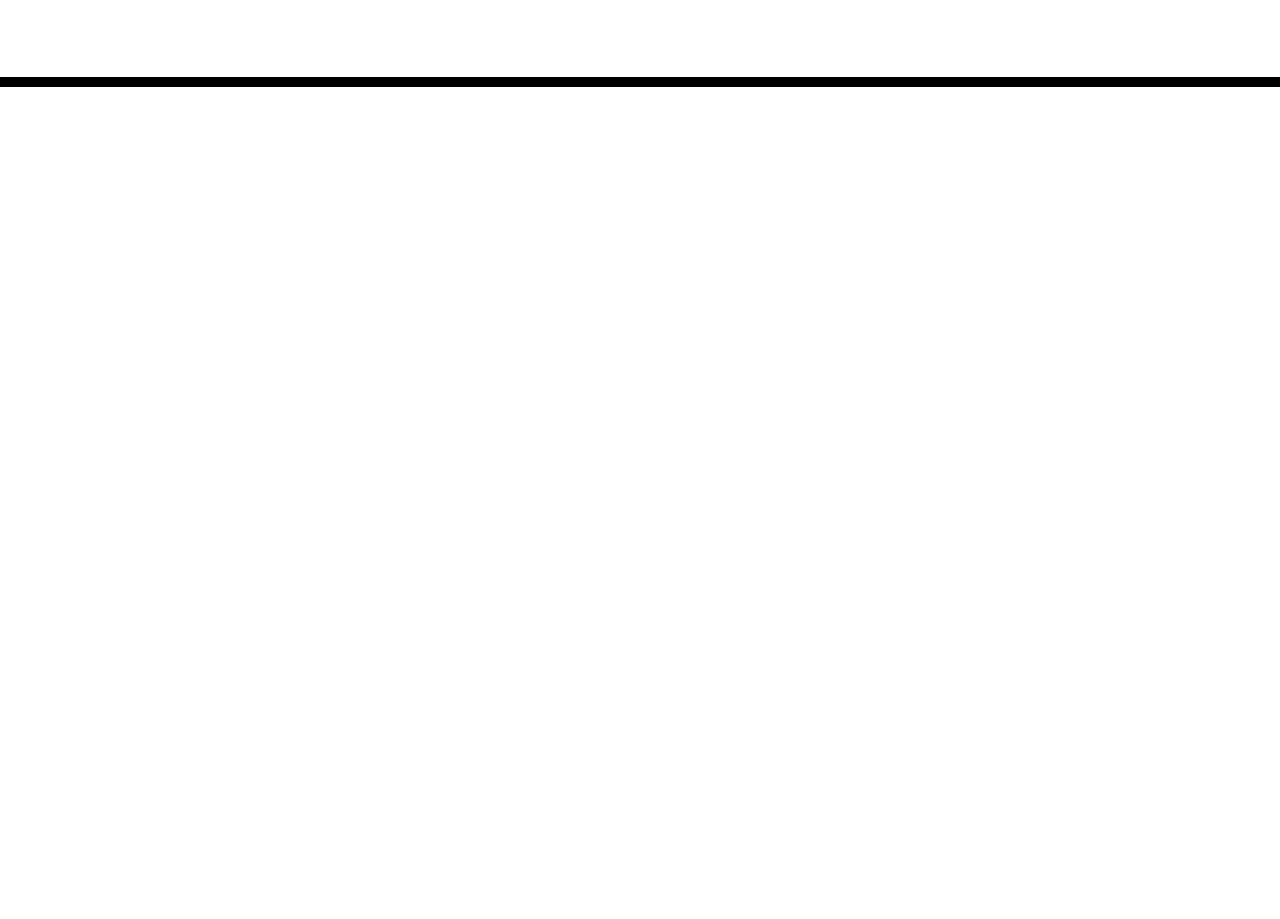
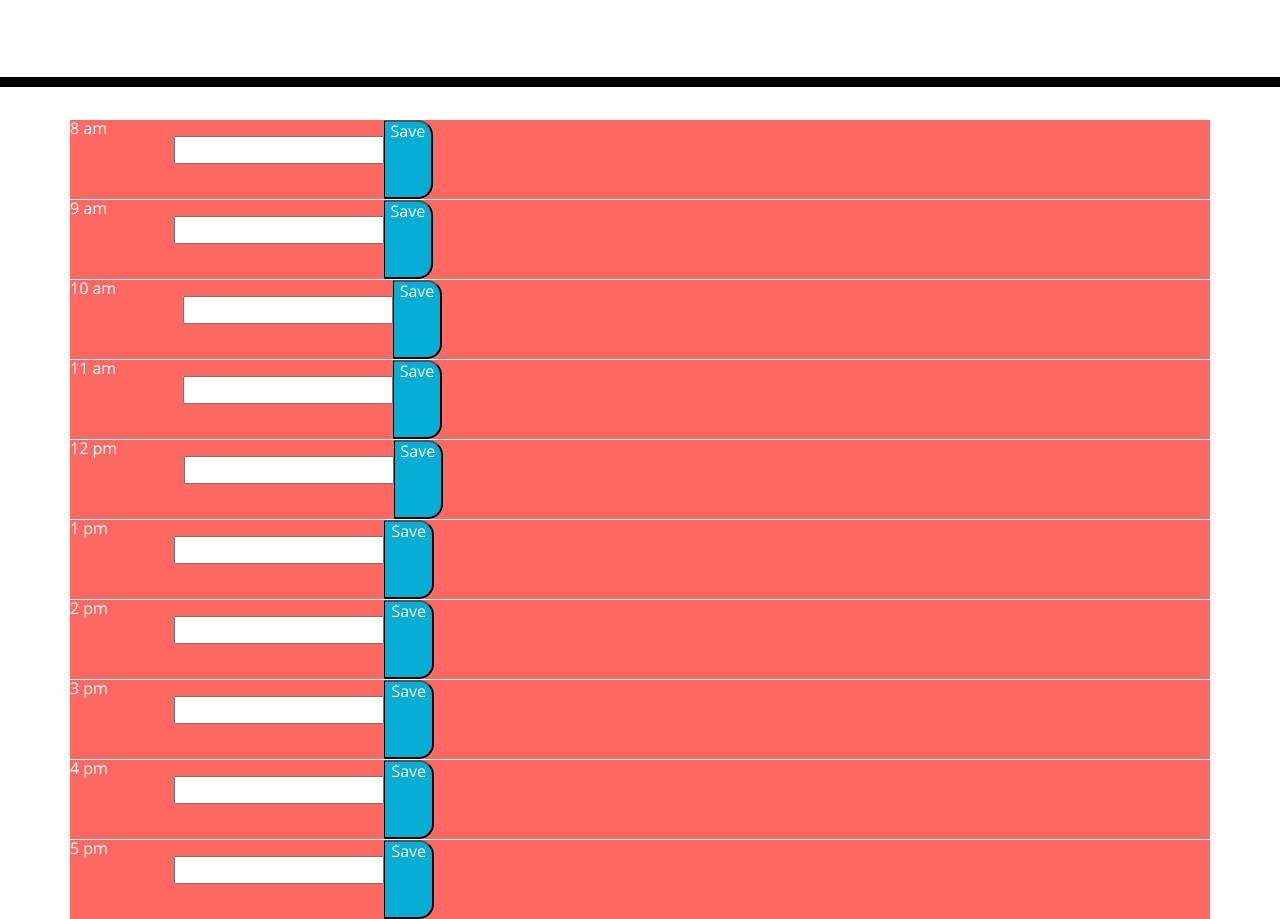
Before and after one commit to JeffM33/dailyPlanner, a plain HTML site: page index.html in a window 1280 px wide. Shown: the part 181-1100 px from the top of the page. Before the commit the page ends 800 px from the top, so only its background shows below. Drawn offline with nearby package versions, Linux system fonts and the light colour scheme.

Commit message:
added event listener on btn, time function, render message, added rows for html

```diff
--- a/assets/css/style.css
+++ b/assets/css/style.css
@@ -63,6 +63,9 @@ body {
     border-bottom-right-radius: 15px;
     background-color: #06aed5;
     color: white;
+    display: flex;
+    flex-direction: row-reverse;
+    justify-content: flex-end;
   }
 
   .saveBtn i:hover {
--- a/assets/js/script.js
+++ b/assets/js/script.js
@@ -2,6 +2,36 @@
 let clock = moment().format('MMMM Do YYYY, h:mm:ss a');
 $("currentDay").html(clock);
 
+let eightEvent = document.getElementById("#8am")
+let saveBtn = document.querySelector("#saveBtn");
+let descriptionText = document.querySelector("#text");
 
-// Need to get current # of hours between 8-5
+// Need to get current hour and set class to past present future
+function time() {
+    let currentTime = moment().hour();
+
+    if(currentTime === this.hour()){
+        this.addClass("present");
+    } else if (currentTime < this.hour()){
+        this.addClass("future");
+    } else {
+        this.addClass("past");
+    }
+}
 // Need to make a custom array with 3 elements, hour, event, and save button in local storage
+
+saveBtn.addEventListener("click", function(event) {
+    event.preventDefault();
+
+    var descEvent = "";
+
+    localStorage.setItem("description", JSON.stringify(descEvent));
+    renderMessage();
+});
+
+function renderMessage() {
+    var desc = JSON.parse(localStorage.getItem("description"));
+    if(desc !== null){
+        document.querySelector("description").textContent = desc;
+    }
+}
--- a/index.html
+++ b/index.html
@@ -34,6 +34,105 @@
         <!-- Inside each hour need to create a row containing a time, event text area, and a local save button -->
         <!-- could possibly use an array to fill all of these points out with a for loop -->
 
+        <div id="8am" class="row present">
+            <p>8 am</p>
+            <div class="description">
+                <input type="text">
+            </div>
+            <button class="saveBtn">
+                <p>Save</p>
+            </button>
+        </div>
+
+        <div id="9am" class="row present">
+            <p>9 am</p>
+            <div class="description">
+                <input type="text">
+            </div>
+            <button class="saveBtn">
+                <p>Save</p>
+            </button>
+        </div>
+
+        <div id="10am" class="row present">
+            <p>10 am</p>
+            <div class="description">
+                <input type="text">
+            </div>
+            <button class="saveBtn">
+                <p>Save</p>
+            </button>
+        </div>
+
+        <div id="11am" class="row present">
+            <p>11 am</p>
+            <div class="description">
+                <input type="text">
+            </div>
+            <button class="saveBtn">
+                <p>Save</p>
+            </button>
+        </div>
+
+        <div id="12pm" class="row present">
+            <p>12 pm</p>
+            <div class="description">
+                <input type="text">
+            </div>
+            <button class="saveBtn">
+                <p>Save</p>
+            </button>
+        </div>
+
+        <div id="1pm" class="row present">
+            <p>1 pm</p>
+            <div class="description">
+                <input type="text">
+            </div>
+            <button class="saveBtn">
+                <p>Save</p>
+            </button>
+        </div>
+
+        <div id="2pm" class="row present">
+            <p>2 pm</p>
+            <div class="description">
+                <input type="text">
+            </div>
+            <button class="saveBtn">
+                <p>Save</p>
+            </button>
+        </div>
+
+        <div id="3pm" class="row present">
+            <p>3 pm</p>
+            <div class="description">
+                <input type="text">
+            </div>
+            <button class="saveBtn">
+                <p>Save</p>
+            </button>
+        </div>
+
+        <div id="4pm" class="row present">
+            <p>4 pm</p>
+            <div class="description">
+                <input type="text">
+            </div>
+            <button class="saveBtn">
+                <p>Save</p>
+            </button>
+        </div>
+
+        <div id="5pm" class="row present">
+            <p>5 pm</p>
+            <div class="description">
+                <input type="text">
+            </div>
+            <button class="saveBtn">
+                <p>Save</p>
+            </button>
+        </div>
 
     </div>
 
```
